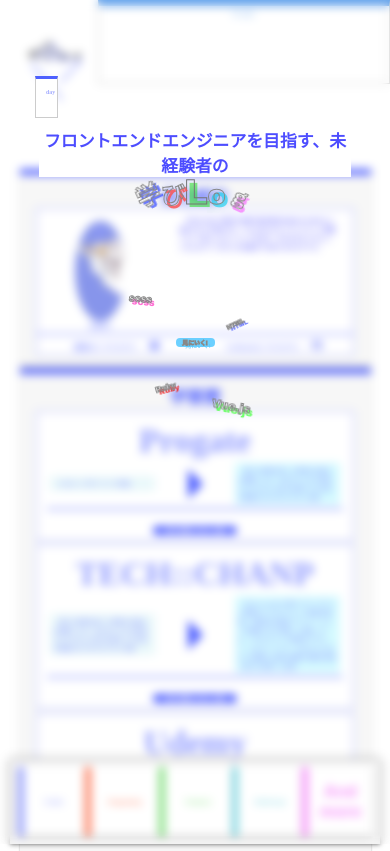
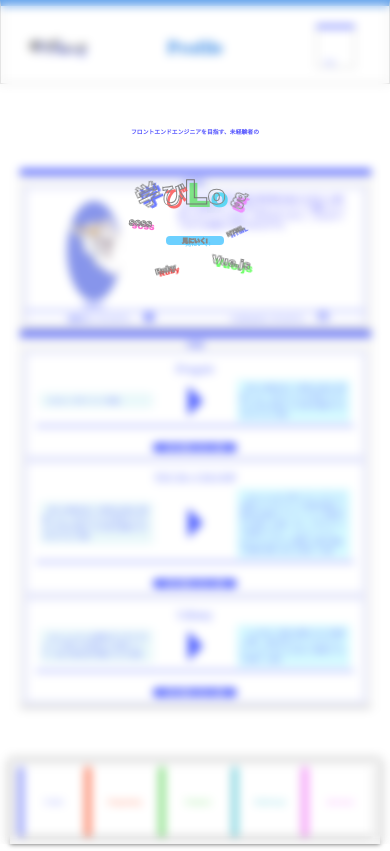
Before and after one commit to katomanzu0923/katomanzu0923_profile, a Vue app: page / in a window 390 px wide. Built offline with nearby package versions, Linux system fonts and the light colour scheme.

Commit message:
revise a mobile in home component

```diff
--- a/src/App.vue
+++ b/src/App.vue
@@ -5,8 +5,8 @@
           <h1 class="open-title">フロントエンドエンジニアを目指す、未経験者の</h1>
           <span class="open-main01">学</span><span class="open-main02">び</span><span class="open-main03">L</span><span class="open-main04">o</span><span class="open-main05">g</span>
           <div class="open-sub01">HTML</div><div class="open-sub02">SCSS</div><div class="open-sub03">Vue.js</div><div class="open-sub04">Ruby</div>
+          <button  class="open-button" @click="isOpen = 'b'; day_calculation()">見にいく!</button>
       </div>
-      <button  class="open-button" @click="isOpen = 'b'; day_calculation()">見にいく!</button>
     </div>
     <div v-else>
     </div>
@@ -16,10 +16,10 @@
             Profile
           </div>
           <div  class="header_left_title">
-            <span class="front">学</span><span class="front01">び</span><span class="middle">L</span><span class="back">o</span><span class="back1">g</span>
+            <span class="front1">学</span><span class="front">び</span><span class="middle">L</span><span class="back">o</span><span class="back1">g</span>
           </div>
           <div  class="header_left_home">
-             {{ message }}<span class="header_left-sub-bottom">日</span>
+             <span class="day">{{ message }}</span><span class="header_left-sub-bottom">日</span>
              <span class="header_left-sub-top">学習開始から</span>
           </div>
         </div>
@@ -31,7 +31,7 @@
             <span class="programing-front1">学</span><span class="programing-front">び</span><span class="programing-middle">L</span><span class="programing-back">o</span><span class="programing-back1">g</span>
           </div>
           <div  class="header_left_programing">
-             {{ message }}<span class="header_left-sub-bottom">日</span>
+             <span class="day">{{ message }}</span><span class="header_left-sub-bottom">日</span>
              <span class="header_left-sub-top">学習開始から</span>
           </div>
         </div>
@@ -43,7 +43,7 @@
             <span class="products-front1">学</span><span class="products-front">び</span><span class="products-middle">L</span><span class="products-back">o</span><span class="products-back1">g</span>
           </div>
           <div  class="header_left_products">
-            {{ message }}<span class="header_left-sub-bottom">日</span>
+            <span class="day">{{ message }}</span><span class="header_left-sub-bottom">日</span>
             <span class="header_left-sub-top">学習開始から</span>
           </div>
         </div>
@@ -55,7 +55,7 @@
             <span class="design-front1">学</span><span class="design-front">び</span><span class="design-middle">L</span><span class="design-back">o</span><span class="design-back1">g</span>
           </div>
           <div  class="header_left_design">
-            {{ message }}<span class="header_left-sub-bottom">日</span>
+            <span class="day">{{ message }}</span><span class="header_left-sub-bottom">日</span>
             <span class="header_left-sub-top">学習開始から</span>
           </div>
         </div>
@@ -67,7 +67,7 @@
             <span class="more-front1">学</span><span class="more-front">び</span><span class="more-middle">L</span><span class="more-back">o</span><span class="more-back1">g</span>
           </div>
           <div  class="header_left_more">
-            {{ message }}<span class="header_left-sub-bottom">日</span>
+            <span class="day">{{ message }}</span><span class="header_left-sub-bottom">日</span>
             <span class="header_left-sub-top">学習開始から</span>
           </div>
         </div>
@@ -79,7 +79,7 @@
             <span class="front1">学</span><span class="front">び</span><span class="middle">L</span><span class="back">o</span><span class="back1">g</span>
           </div>
           <div  class="header_left_home">
-             {{ message }}<span class="header_left-sub-bottom">日</span>
+             <span class="day">{{ message }}</span><span class="header_left-sub-bottom">日</span>
              <span class="header_left-sub-top">学習開始から</span>
           </div>
         </div>
@@ -194,9 +194,25 @@
 <style scoped>
 
   * {
-    font-size: 2vh;
+    font-size: 1.5vw;
     box-sizing: border-box;
   }
+  .day {
+    font-size: 18px;
+    text-align: center;
+    position: absolute;
+    bottom: 0;
+    background: transparent;
+    left: 20%;
+  }
+  @media screen and (max-width: 950px){
+    .day {
+      font-size: 2vw;
+      bottom: 0;
+      background: transparent;
+    }
+  }
+
   .open {
     position: absolute;
     position: fixed;
@@ -204,7 +220,7 @@
     top: 0;
     width: 100%;
     height: 100%;
-    z-index: 3;
+    z-index: 10;
     font-family: arial black;
     background: transparent;
     backdrop-filter: blur(5px);
@@ -224,10 +240,11 @@
     font-family: arial black;
   }
 
+
   .open-button {
     position: absolute;
     left: 45%;
-    top: 40%;
+    top: 25%;
     width: 10%;
     z-index: 4;
     font-weight: bold;
@@ -236,6 +253,13 @@
     color: rgb(218, 248, 255);
     font-size: 1.5vw;
     border-radius: 4px;
+  }
+   @media screen and (max-width: 950px){
+     .open-button {
+       top: 13%;
+       width: 15%;
+       left: 42.5%;
+     }
   }
   button {
     background: #4ec7ffd3;
@@ -246,6 +270,8 @@
     left: 10%;
     width: 80%;
     color: rgba(0, 0, 255, 0.699);
+  }
+  @media screen and (max-width: 950px){
   }
   .open-sub01 {
     position: absolute;
@@ -260,6 +286,10 @@
     transform: rotate(-25deg);
     top: 23%;
     left: 58%;
+  } @media screen and (max-width: 950px){
+    .open-sub01 {
+      top: 12%;
+    }
   }
   .open-sub02 {
     position: absolute;
@@ -273,6 +303,11 @@
     transform: rotate(5deg);
     top: 20%;
     left: 33%;
+  }
+  @media screen and (max-width: 950px){
+    .open-sub02 {
+      top: 11%;
+    }
   }
   .open-sub03 {
     position: absolute;
@@ -289,6 +324,11 @@
     top: 32%;
     left: 54%;
   }
+   @media screen and (max-width: 950px){
+     .open-sub03 {
+       top: 15%;
+     }
+  }
   .open-sub04 {
     position: absolute;
     display: inline-block;
@@ -303,6 +343,11 @@
     transform: rotate(-15deg);
     top: 30%;
     left: 40%;
+  }
+   @media screen and (max-width: 950px){
+     .open-sub04 {
+       top: 16%;
+     }
   }
   .open-main01 {
     display: inline-block;
@@ -371,22 +416,32 @@
     font-size: 2vw;
     border: 1px solid #CCC;
     border-top: 6px solid rgba(98, 162, 235, 0.979);
-		color: rgba(98, 162, 235, 0.514);
+		color: rgba(27, 120, 226, 0.89);
     width: 75%;
     height: 10%;
-    right: 0;
+    left: 25%;
     text-align: center;
     top: 0;
 		font-weight: bold;
     z-index: 2;
     padding: 1%;
+    line-height: 75px;
+  }
+   @media screen and (max-width: 950px){
+    .header-right {
+    font-size: 5vw;
+    width: 100%;
+    left: 0;
+    height: 10%;
+    text-align: center;
+  }
   }
   .header-right-programing {
     display: inline-block;
     position: absolute;
     color: #4e60ff;
     background: #ffffff;
-    font-size: 2vw;
+    font-size: 2.5vw;
     border: 1px solid #CCC;
     border-top: 6px solid #fa52529c;
 		color: #fa5252;
@@ -397,19 +452,24 @@
     top: 0;
 		font-weight: bold;
     z-index: 2;
-    padding: 1%;
+    line-height: 75px;
   }
-
+  @media screen and (max-width: 950px){
+    .header-right-programing {
+    font-size: 5vw;
+    width: 100%;
+    left: 0;
+    height: 10%;
+    text-align: center;
+  }
+  }
 
   .header-right-products {
     display: inline-block;
     position: absolute;
-    color: #4e60ff;
     background: #ffffff;
-    font-size: 2vw;
+    font-size: 2.5vw;
     border: 1px solid #CCC;
-    border-top: 6px solid #1bdf1471;
-		color: #1bdf14ec;
     width: 75%;
     height: 10%;
     right: 0;
@@ -417,17 +477,28 @@
     top: 0;
 		font-weight: bold;
     z-index: 2;
-    padding: 1%;
+    line-height: 75px;
+    border-top: 6px solid #1bdf1471;
+		color: #1bdf14ec;
+  }
+  @media screen and (max-width: 950px){
+    .header-right-products {
+    font-size: 5vw;
+    width: 100%;
+    left: 0;
+    height: 10%;
+    text-align: center;
+  }
   }
   .header-right-design {
     display: inline-block;
     position: absolute;
     color: #4e60ff;
     background: #ffffff;
-    font-size: 2vw;
+    font-size: 2.5vw;
     border: 1px solid #CCC;
-    border-top: 6px solid #1fcde06c;
-		color: #00d0ecf5;
+    border-top: 6px solid #fa52529c;
+		color: #fa5252;
     width: 75%;
     height: 10%;
     right: 0;
@@ -435,17 +506,28 @@
     top: 0;
 		font-weight: bold;
     z-index: 2;
-    padding: 1%;
+    line-height: 75px;
+    border-top: 6px solid #1fcde06c;
+		color: #00d0ecf5;
+  }
+  @media screen and (max-width: 950px){
+    .header-right-design {
+    font-size: 5vw;
+    width: 100%;
+    left: 0;
+    height: 10%;
+    text-align: center;
+  }
   }
   .header-right-more {
     display: inline-block;
     position: absolute;
     color: #4e60ff;
     background: #ffffff;
-    font-size: 2vw;
+    font-size: 2.5vw;
     border: 1px solid #CCC;
-    border-top: 6px solid #f94eff70;
-		color: #f94effef;
+    border-top: 6px solid #fa52529c;
+		color: #fa5252;
     width: 75%;
     height: 10%;
     right: 0;
@@ -453,9 +535,19 @@
     top: 0;
 		font-weight: bold;
     z-index: 2;
-    padding: 1%;
+    line-height: 75px;
+    border-top: 6px solid #f94eff70;
+		color: #f94effef;
   }
-
+  @media screen and (max-width: 950px){
+    .header-right-more {
+    font-size: 5vw;
+    width: 100%;
+    left: 0;
+    height: 10%;
+    text-align: center;
+  }
+  }
 
  .front1::before {
    content:"";
@@ -465,12 +557,17 @@
    border-radius: 10px;
    background-color: #4e60ff88;
    position:absolute;
-   top:55%;
+   top:20px;
    left:50%;
    filter: drop-shadow(50%);
-   z-index: -1;
-   transform: rotate(-15deg);
+   z-index: 1;
+   transform: rotate(-10deg);
  }
+ @media screen and (max-width: 950px){
+    .front1::before {
+      display: none;
+  }
+  }
  .back1::before {
    content:"";
    display:inline-block;
@@ -485,6 +582,11 @@
    z-index: -1;
    transform: rotate(18deg);
  }
+ @media screen and (max-width: 950px){
+    .back1::before {
+      display: none;
+  }
+  }
 
   .header_left_title {
     position: absolute;
@@ -494,56 +596,71 @@
     text-align: ce1nter;
     transform: translateY(-50%);
     color: #4e60ffb6;
-    z-index: 1;
+    z-index: 3;
     font-family: arial black;
+  }
+  @media screen and (max-width: 950px){
+    .header_left_title {
+      z-index: 2;
+      background: transparent;
+      top: 3%;
+      width: 20%;
+  }
   }
   .header_left_home {
     display: inline-block;
     position: absolute;
-    color: #4e60ff;
     background: #ffffff;
-    text-align: center;
     font-size: 1.5vw;
     margin: 0 1%;
     padding: 10px;
     border: 1px solid #CCC;
-    border-top: 3px solid #4e60ff;
-		color: #4e60ff88;
     width: 6%;
     height: 5%;
-    left: 8%;
-    top: 9%;
+    left: 8.5%;
+    top: 77px;
     z-index: 3;
     font-weight: bold;
+    border-top: 3px solid #4e60ff;
+		color: #4e60ff7a;
+  }
+  @media screen and (max-width: 950px){
+    .header_left_home {
+      left: 80%;
+      top: 3%;
+      width: 10%;
+    }
   }
   .front {
     font-weight: bold;
     color: rgba(0, 0, 0, 0);
+    -webkit-text-stroke: 1px #888;
+    padding: 0 0 10px;
+    background: transparent;
+    font-size: 2vw;
     text-shadow: 3px 3px 0 #4e60ff88;
+  }
+  @media screen and (max-width: 950px){
+    .front {
+      font-size: 3vw;
+  }
+  }
+  .front1 {
+    font-weight: bold;
+    color: rgba(0, 0, 0, 0);
     -webkit-text-stroke: 1px #888;
     padding: 0 0 10px;
     display: inline-block;
     background: transparent;
+    font-size: 2vw;
     transform: rotate(-25deg);
     margin-top: 50px;
+    text-shadow: 3px 3px 0 #4e60ff88;
   }
-  .front1 {
-    font-weight: bold;
-    color: rgba(0, 0, 0, 0);
-    text-shadow: 3px 3px 0 #4e60ff88;
-    -webkit-text-stroke: 1px #888;
-    padding: 0 0 10px;
-    background: transparent;
-    font-size: 2vw;
-    font-weight: bold;
-    color: rgba(0, 0, 0, 0);
-    text-shadow: 3px 3px 0 #4e60ff88;
-    -webkit-text-stroke: 1px #888;
-    padding: 0 0 10px;
-    display: inline-block;
-    background: transparent;
-    transform: rotate(-25deg);
-    margin-top: 50px;
+  @media screen and (max-width: 950px){
+    .front1 {
+      font-size: 3vw;
+  }
   }
   .middle {
     display: inline-block;
@@ -557,6 +674,11 @@
     background: transparent;
     font-size: 3.25vw;
   }
+  @media screen and (max-width: 950px){
+    .middle {
+      font-size: 4.25vw;
+  }
+  }
   .back {
     display: inline-block;
     font-weight: bold;
@@ -566,6 +688,11 @@
     padding: 0 0 1%;
     background: transparent;
     font-size: 2vw;
+  }
+  @media screen and (max-width: 950px){
+    .back {
+      font-size: 3vw;
+  }
   }
   .back1 {
     display: inline-block;
@@ -578,6 +705,11 @@
     font-size: 2vw;
     transform: rotate(25deg);
     margin: 5px;
+  }
+  @media screen and (max-width: 950px){
+    .back1 {
+      font-size: 3vw;
+  }
   }
 
 .header_right_programing{
@@ -595,21 +727,26 @@
   .header_left_programing {
     display: inline-block;
     position: absolute;
-    color: #4e60ff;
     background: #ffffff;
-    /*transform: rotate(-10deg);*/
     font-size: 1.5vw;
     margin: 0 1%;
     padding: 10px;
     border: 1px solid #CCC;
     border-top: 3px solid hsla(0, 100%, 66%, 0.705);
 		color: hsla(0, 100%, 66%, 0.533);
-    width: 5%;
+    width: 6%;
     height: 5%;
-    left: 9%;
-    top: 10%;
-    z-index: 1;
+    left: 8.5%;
+    top: 77px;
+    z-index: 3;
     font-weight: bold;
+  }
+  @media screen and (max-width: 950px){
+    .header_left_programing {
+      left: 80%;
+      top: 3%;
+      width: 10%;
+    }
   }
   .programing-front {
     font-weight: bold;
@@ -619,6 +756,11 @@
     padding: 0 0 10px;
     background: transparent;
     font-size: 2vw;
+  }
+  @media screen and (max-width: 950px){
+    .programing-front {
+      font-size: 3vw;
+  }
   }
   .programing-front1 {
     font-weight: bold;
@@ -632,6 +774,11 @@
     transform: rotate(-25deg);
     margin-top: 50px;
   }
+  @media screen and (max-width: 950px){
+    .programing-front1 {
+      font-size: 3vw;
+  }
+  }
   .programing-middle {
     display: inline-block;
     background: transparent;
@@ -644,6 +791,11 @@
     background: transparent;
     font-size: 3.25vw;
   }
+   @media screen and (max-width: 950px){
+    .programing-middle {
+      font-size: 4.25vw;
+  }
+  }
   .programing-back {
     display: inline-block;
     font-weight: bold;
@@ -653,6 +805,11 @@
     padding: 0 0 1%;
     background: transparent;
     font-size: 2vw;
+  }
+   @media screen and (max-width: 950px){
+    .programing-back {
+      font-size: 3vw;
+  }
   }
   .programing-back1 {
     display: inline-block;
@@ -666,6 +823,11 @@
     transform: rotate(25deg);
     margin: 5px;
   }
+   @media screen and (max-width: 950px){
+    .programing-back1 {
+      font-size: 3vw;
+  }
+  }
 
   .programing-front1::before {
    content:"";
@@ -675,12 +837,17 @@
    border-radius: 10px;
    background-color: hsla(0, 100%, 66%, 0.533);
    position:absolute;
-   top:40px;
+   top:20px;
    left:50%;
    filter: drop-shadow(50%);
-   z-index: -1;
-   transform: rotate(-15deg);
+   z-index: 1;
+   transform: rotate(-10deg);
  }
+ @media screen and (max-width: 950px){
+    .programing-front1::before {
+      display: none;
+  }
+  }
  .programing-back1::before {
    content:"";
    display:inline-block;
@@ -695,6 +862,11 @@
    z-index: -1;
    transform: rotate(18deg);
  }
+ @media screen and (max-width: 950px){
+    .programing-back1::before {
+      display: none;
+  }
+  }
 
  .header_right_products{
     position: absolute;
@@ -712,7 +884,6 @@
   .header_left_products {
     display: inline-block;
     position: absolute;
-    position: fixed;
     color: #4e60ff;
     background: #ffffff;
     /*transform: rotate(-10deg);*/
@@ -722,12 +893,19 @@
     border: 1px solid #CCC;
     border-top: 3px solid #1bdf1471;
 		color: #1bdf14d8;
-    width: 5%;
+    width: 6%;
     height: 5%;
-    left: 9%;
-    top: 10%;
-    z-index: 1;
+    left: 8.5%;
+    top: 77px;
+    z-index: 3;
     font-weight: bold;
+  }
+  @media screen and (max-width: 950px){
+    .header_left_products {
+      left: 80%;
+      top: 3%;
+      width: 10%;
+    }
   }
   .products-front {
     font-weight: bold;
@@ -792,12 +970,17 @@
    border-radius: 10px;
    background-color: #1bdf1471;
    position:absolute;
-   top:40px;
+   top:20px;
    left:50%;
    filter: drop-shadow(50%);
-   z-index: -1;
-   transform: rotate(-15deg);
+   z-index: 1;
+   transform: rotate(-10deg);
  }
+ @media screen and (max-width: 950px){
+    .products-front1::before {
+      display: none;
+    }
+  }
  .products-back1::before {
    content:"";
    display:inline-block;
@@ -812,6 +995,12 @@
    z-index: -1;
    transform: rotate(18deg);
  }
+ @media screen and (max-width: 950px){
+    .products-back1::before {
+      display: none;
+    }
+  }
+
 
 
 .header_right_design{
@@ -830,21 +1019,26 @@
   .header_left_design {
     display: inline-block;
     position: absolute;
-    position: fixed;
     background: #ffffff;
-    /*transform: rotate(-10deg);*/
     font-size: 1.5vw;
     margin: 0 1%;
     padding: 10px;
     border: 1px solid #CCC;
     border-top: 3px solid #00d0ec7a;
 		color: #00d0ece7;
-    width: 5%;
+    width: 6%;
     height: 5%;
-    left: 9%;
-    top: 10%;
-    z-index: 1;
+    left: 8.5%;
+    top: 77px;
+    z-index: 3;
     font-weight: bold;
+  }
+  @media screen and (max-width: 950px){
+    .header_left_design {
+      left: 80%;
+      top: 3%;
+      width: 10%;
+    }
   }
   .design-front {
     font-weight: bold;
@@ -907,13 +1101,18 @@
    width:2px;
    height:48px;
    border-radius: 10px;
-   background-color: #00d0ec7a;
+   background-color: #7395997a;
    position:absolute;
-   top:40px;
+   top:20px;
    left:50%;
    filter: drop-shadow(50%);
-   z-index: -1;
-   transform: rotate(-15deg);
+   z-index: 1;
+   transform: rotate(-10deg);
+ }
+ @media screen and (max-width: 950px) {
+   .design-front1::before {
+     display: none;
+   }
  }
  .design-back1::before {
    content:"";
@@ -928,6 +1127,11 @@
    filter: drop-shadow(50%);
    z-index: -1;
    transform: rotate(18deg);
+ }
+ @media screen and (max-width: 950px) {
+   .design-back1::before {
+     display: none;
+   }
  }
 
 .header_right_more{
@@ -946,7 +1150,6 @@
   .header_left_more {
     display: inline-block;
     position: absolute;
-    position: fixed;
     background: #ffffff;
     font-size: 1.5vw;
     margin: 0 1%;
@@ -954,12 +1157,19 @@
     border: 1px solid #CCC;
     border-top: 3px solid #f94eff70;
 		color: #f94effd0;
-    width: 5%;
+    width: 6%;
     height: 5%;
-    left: 9%;
-    top: 10%;
-    z-index: 1;
+    left: 8.5%;
+    top: 77px;
+    z-index: 3;
     font-weight: bold;
+  }
+  @media screen and (max-width: 950px){
+    .header_left_more {
+      left: 80%;
+      top: 3%;
+      width: 10%;
+    }
   }
   .more-front {
     font-weight: bold;
@@ -1024,12 +1234,17 @@
    border-radius: 10px;
    background-color: #f94eff70;
    position:absolute;
-   top:40px;
+   top:20px;
    left:50%;
    filter: drop-shadow(50%);
-   z-index: -1;
-   transform: rotate(-15deg);
+   z-index: 1;
+   transform: rotate(-10deg);
  }
+ @media screen and (max-width: 950px){
+    .more-front1::before {
+      display: none;
+    }
+  }
  .more-back1::before {
    content:"";
    display:inline-block;
@@ -1044,6 +1259,11 @@
    z-index: -1;
    transform: rotate(18deg);
  }
+ @media screen and (max-width: 950px){
+     .more-back1::before {
+      display: none;
+    }
+  }
 
   .header_right_home:after {
   content: '';
@@ -1084,6 +1304,7 @@
   .header_left-sub-top {
     display: inline-block;
     position: absolute;
+    background: transparent;
     left: 0;
     top: 0;
     font-size: 0.1vw;
```
